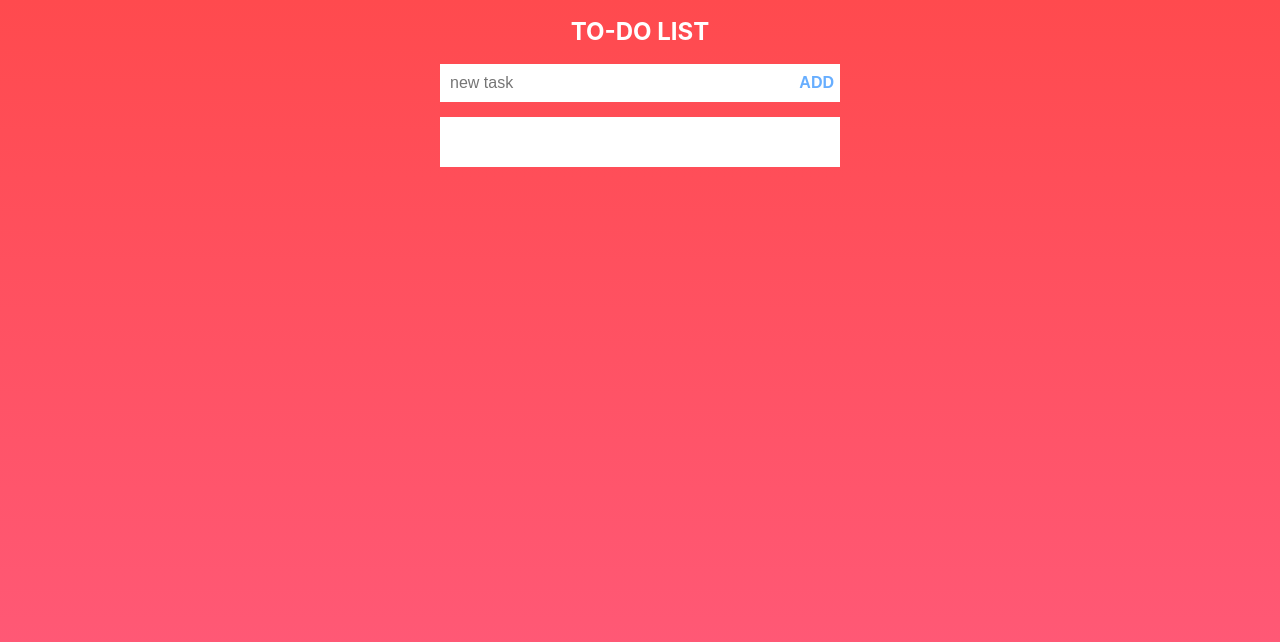
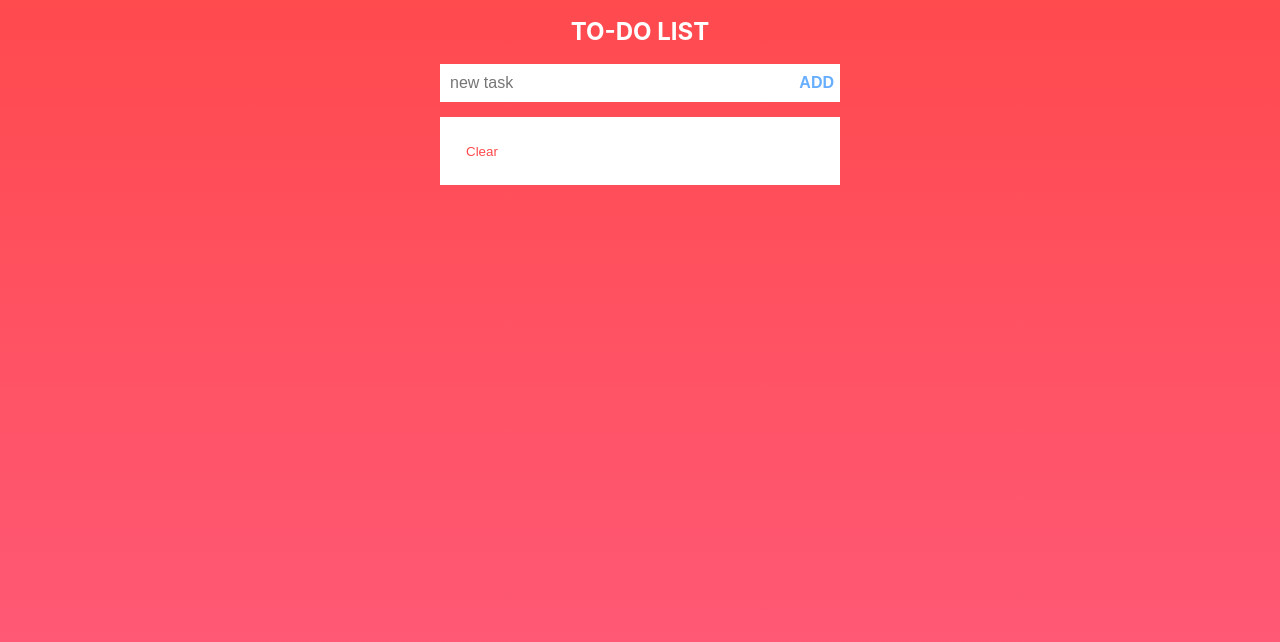
Before and after one commit to Zhezha02/todo-react-app, a React (Create React App) app: page / in a window 1280 px wide. Shown: the top 642 px of the page. Built offline with nearby package versions, Linux system fonts and the light colour scheme.

Commit message:
Add clearToDoList()

```diff
--- a/src/components/ToDoList/index.jsx
+++ b/src/components/ToDoList/index.jsx
@@ -4,7 +4,7 @@ import TaskItem from '../TaskItem';
 import styles from './toDoList.module.scss';
 
 const ToDoList = props => {
-  const { toDoInputs, ...rest } = props;
+  const { toDoInputs, clearToDoList, ...rest } = props;
 
   const itemsOfList = () => {
     const result = [];
@@ -12,14 +12,22 @@ const ToDoList = props => {
     for (const [key, value] of toDoInputs.entries()) {
       result.push(<TaskItem input={value} key={key} id={key} {...rest} />);
     }
-
     return result;
   };
-  return <ul className={styles.container}>{itemsOfList()}</ul>;
+  return (
+    <div className={styles.container}>
+      <ul>{itemsOfList()}</ul>
+
+      <button className={styles.clearButton} onClick={clearToDoList}>
+        Clear
+      </button>
+    </div>
+  );
 };
 
 ToDoList.propTypes = {
   toDoInputs: PropTypes.array.isRequired,
+  clearToDoList: PropTypes.func,
 };
 
 export default ToDoList;
--- a/src/components/ToDoList/toDoList.module.scss
+++ b/src/components/ToDoList/toDoList.module.scss
@@ -1,5 +1,13 @@
 .container {
   max-width: 100%;
   padding: 25px 20px;
-background-color: white;
+  background-color: white;
 }
+
+.clearButton {
+  background-color: inherit;
+  border: none;
+  color: #ff494c;
+  margin-left: auto;
+  cursor: pointer;
+}
--- a/src/pages/ToDoListPage/index.jsx
+++ b/src/pages/ToDoListPage/index.jsx
@@ -26,6 +26,8 @@ const ToDoListPage = props => {
     setTasks(newTasks);
   };
 
+  const clearToDoList = () => setTasks(new Map());
+
   return (
     <div className={styles.wrapper}>
       <h1 className={styles.heading}>to-do list</h1>
@@ -35,6 +37,7 @@ const ToDoListPage = props => {
           toDoInputs={tasks}
           switchIsDone={switchIsDone}
           deleteTask={deleteTask}
+          clearToDoList={clearToDoList}
         />
       </div>
     </div>
```
